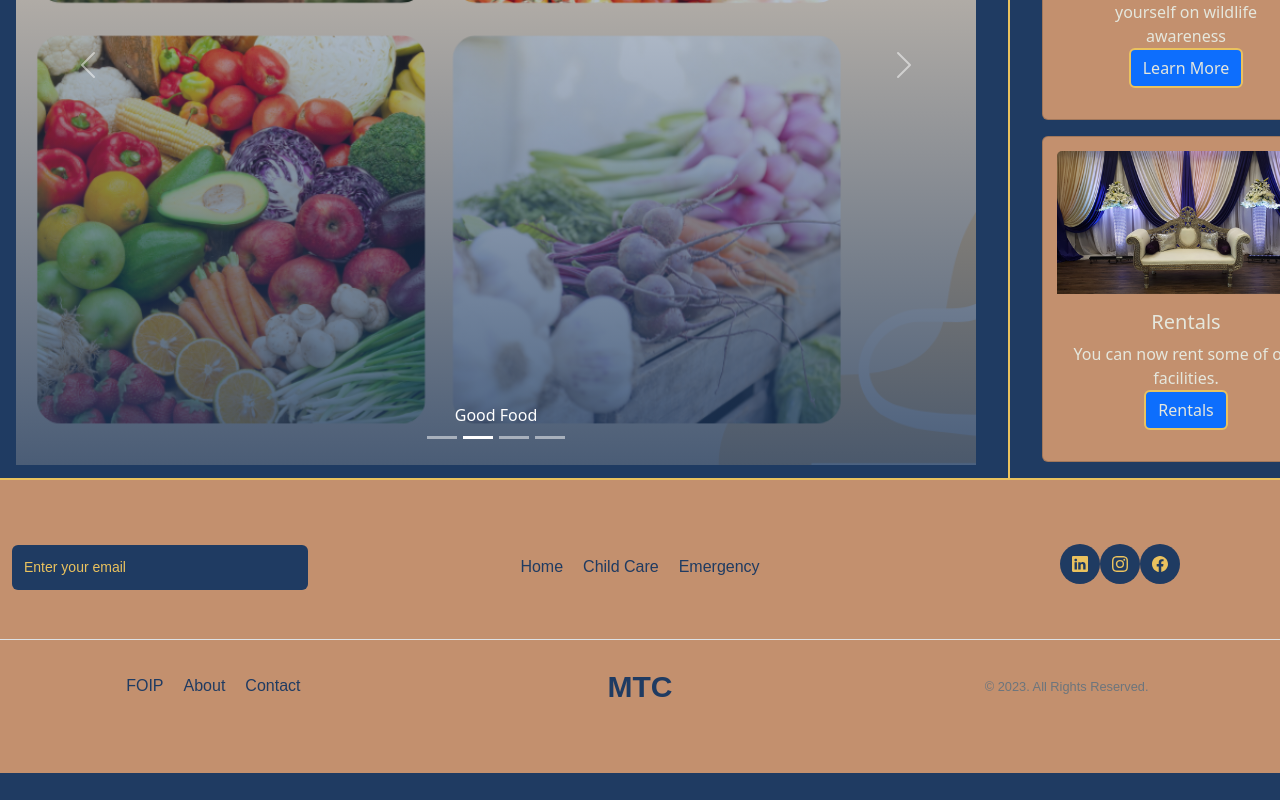
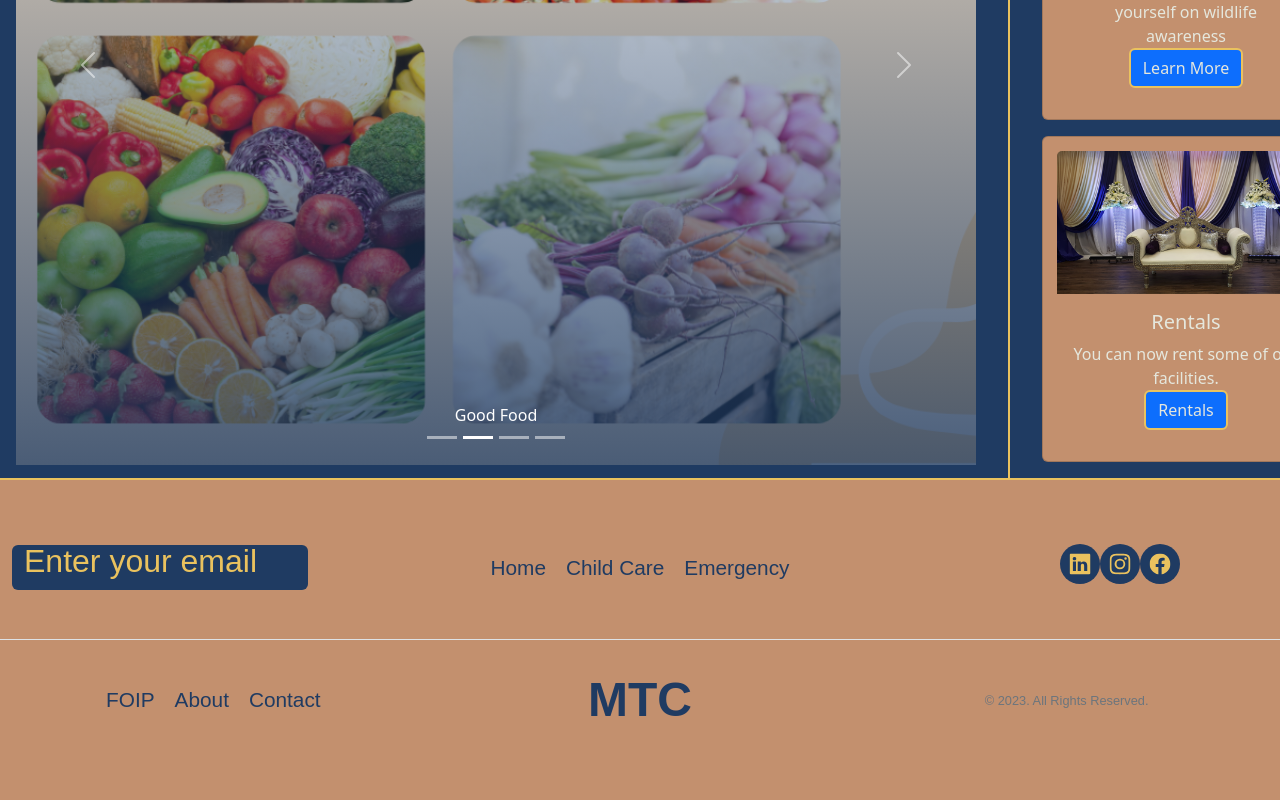
Before and after one commit to Kaleb-cpu/MTC-Official, a React (Vite) app: page / in a window 1280 px wide. Shown: the part 1255-2055 px from the top of the page. Before the commit the page ends 2028 px from the top, so only its background shows below. Built offline with nearby package versions, Linux system fonts and the light colour scheme; a web font is replaced by a local one.

Commit message:
footer size update

```diff
--- a/src/assets/css files/footer.css
+++ b/src/assets/css files/footer.css
@@ -29,14 +29,15 @@
         border-bottom: 2px solid var(--fourth);
     }
     .footer-59391 .site-logo a {
-      font-size: 30px;
+      font-size: 3rem;
       color: var(--primary);
       font-weight: 900; }
     .footer-59391 .nav-links li {
       display: inline-block; }
       .footer-59391 .nav-links li a {
         color: var(--primary);
-        padding: 10px; }
+        padding: 10px;
+      font-size: 1.3rem; }
         .footer-59391 .nav-links li a:hover {
           color: var(--primary); }
     .footer-59391 .nav-links.nav-left li:first-child {
@@ -46,6 +47,7 @@
     .footer-59391 .copyright {
       border-top: 1px solid var(--teritary);
       padding-top: 50px;
+
       text-align: center;
       color: var(--primary); }
     .footer-59391 .subscribe .form-group {
@@ -62,7 +64,7 @@
           box-shadow: none; }
         .footer-59391 .subscribe .form-group input[type="email"]::-webkit-input-placeholder {
           color: var(--fourth);
-          font-size: 14px; }
+          font-size: 2em; }
         .footer-59391 .subscribe .form-group input[type="email"]::-moz-placeholder {
           color: var(--fourth);
           font-size: 14px; }
```
